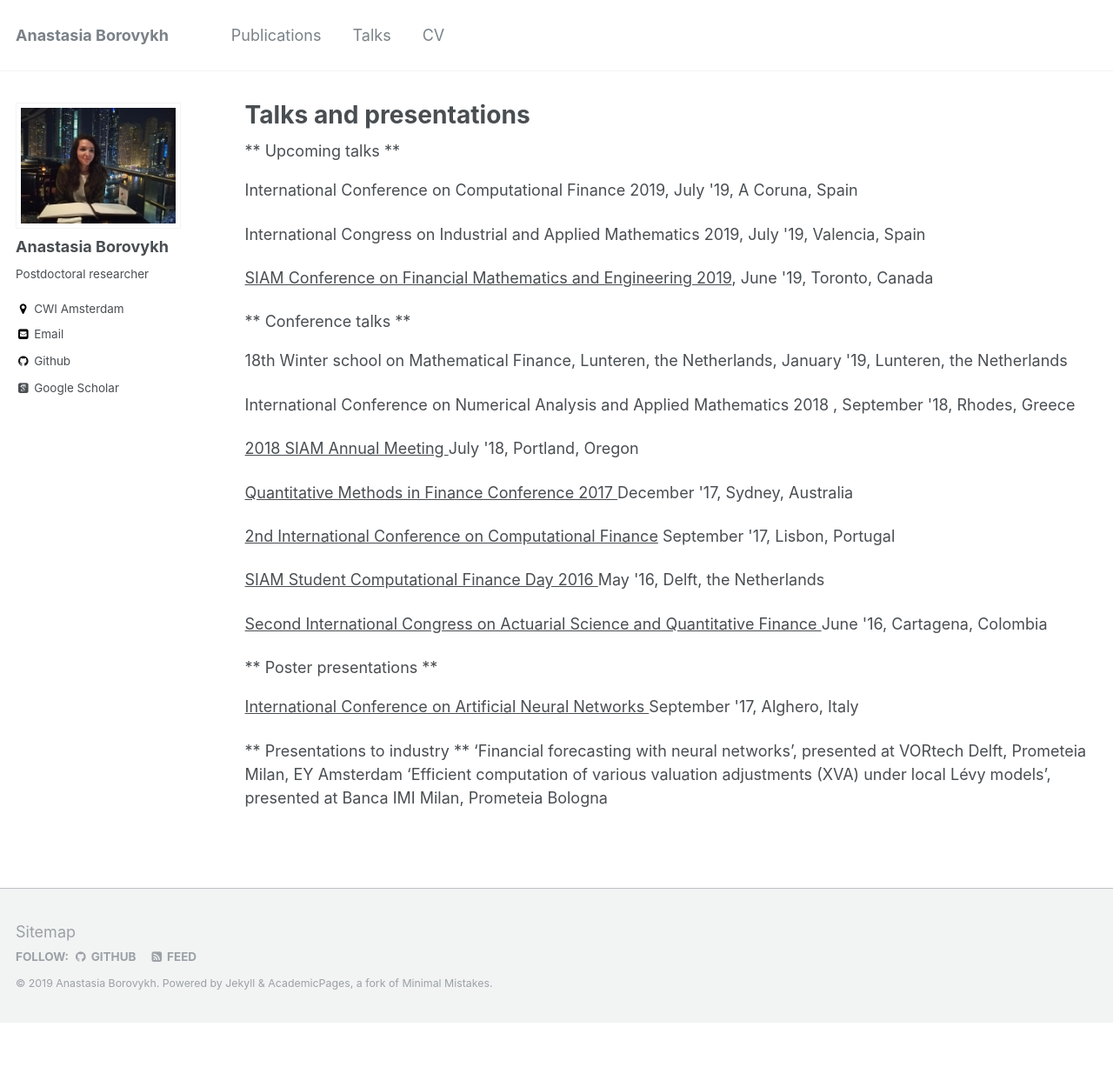
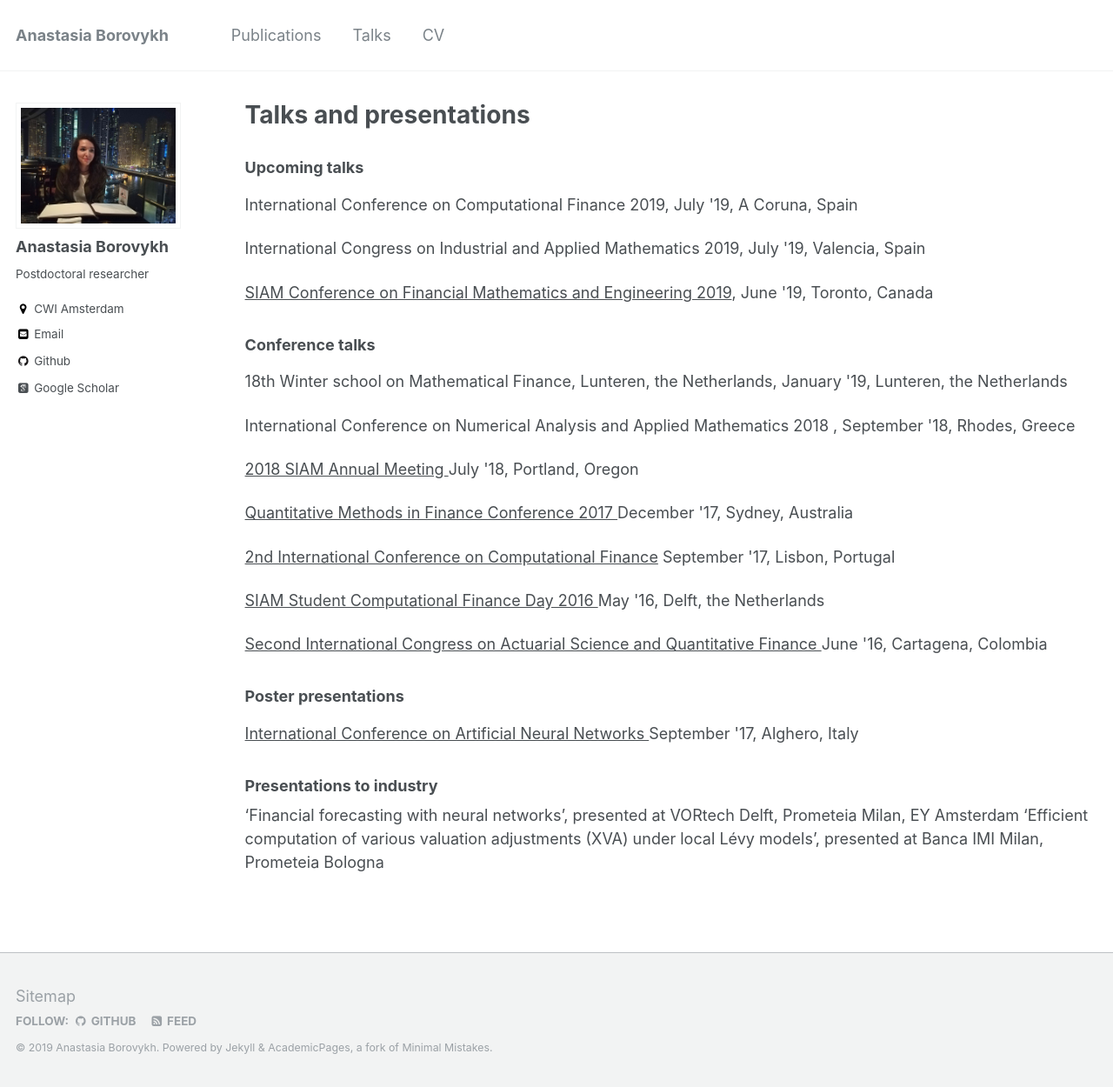
Before and after one commit to aib93/aib93.github.io, a Jekyll site: the page built from _pages/talks.html, in a window 1280 px wide and 1250 px high. Shown: the whole window at 87% size. Built offline with Jekyll 4.4.1, drawn with Linux system fonts in a browser that asks for light colours; some web fonts are replaced.

Commit message:
Initial commit

```diff
--- a/_pages/publications.html
+++ b/_pages/publications.html
@@ -4,15 +4,15 @@ title: "Publications"
 permalink: /publications/
 author_profile: true
 ---
-** 2019 **
+<h3> 2019 </h3>
 <p><a href="https://arxiv.org/pdf/1904.10523.pdf" style="text-decoration:underline;"> A neural network-based framework for financial model calibration</a> S. Liu, A. Borovykh, L. A. Grzelak, C.W. Oosterlee, <i>2019 </i></p>
 <p><a href="https://arxiv.org/pdf/1902.05312.pdf" style="text-decoration:underline;"> Generalisation in fully-connected neural networks for time series forecasting</a> A. Borovykh, S. Bohte, C.W. Oosterlee, <i>2019 </i></p>
-** 2018 **
+<h3> 2018 </h3>
 <p><a href="https://abrvkh.github.io/files/GP_CNN.pdf", style="text-decoration:underline;"> A Gausian Process perspective on Convolutional Neural Networks</a> A. Borovykh, <i>2018</i></p>
 <p><a href="https://arxiv.org/pdf/1710.00231.pdf" style="text-decoration:underline;"> Systemic risk in a mean-field model of interbank lending with self-exciting shocks</a> A. Borovykh, A. Pascucci, S. La Rovere, <i>IISE Transactions 50(9), pp. 806-819, 2018</i></p>
 <p><a href="https://arxiv.org/pdf/1703.04691.pdf" style="text-decoration:underline;"> Conditional time series forecasting with convolutional neural networks</a> A. Borovykh, S. Bohte, C.W. Oosterlee, <i>Journal of Computational Finance, 2018 </i></p>
 <p><a href="https://papers.ssrn.com/sol3/papers.cfm?abstract_id=2853613" style="text-decoration:underline;"> Efficient Computation of Various Valuation Adjustments Under Local Lévy Models</a> A. Borovykh, A. Pascucci, C.W. Oosterlee, <i>SIAM Journal on Financial Mathematics 9 (1), 251-273, 2018</i></p>
-** 2017 **
+<h3> 2017 </h3>
 <p><a href="https://arxiv.org/pdf/1604.08735.pdf" style="text-decoration:underline;"> Pricing Bermudan options under local Lévy models with default</a> A. Borovykh, A. Pascucci, C.W. Oosterlee <i>Journal of Mathematical Analysis and Applications 459 (2), 929-953, 2017</i></p>
 
 {% for post in site.talks reversed %}
--- a/_pages/talks.html
+++ b/_pages/talks.html
@@ -4,11 +4,11 @@ title: "Talks and presentations"
 permalink: /talks/
 author_profile: true
 ---
-** Upcoming talks **
+<h3> Upcoming talks </h3>
 <p><a> International Conference on Computational Finance 2019</a>, July '19, A Coruna, Spain </p>
 <p><a> International Congress on Industrial and Applied Mathematics 2019</a>, July '19, Valencia, Spain </p>
 <p><a href = "https://www.siam.org/Conferences/CM/Conference/fm19" style="text-decoration:underline;"> SIAM Conference on Financial Mathematics and Engineering 2019</a>, June '19, Toronto, Canada </p>
-** Conference talks **
+<h3> Conference talks </h3>
 <p><a> 18th Winter school on Mathematical Finance, Lunteren, the Netherlands, </a> January '19, Lunteren, the Netherlands</p>
 <p><a> International Conference on Numerical Analysis and Applied Mathematics 2018 </a>, September '18, Rhodes, Greece</p>
 <p><a href="http://www.siam.org/meetings/an18/" style="text-decoration:underline;"> 2018 SIAM Annual Meeting </a> July '18, Portland, Oregon</p>
@@ -17,10 +17,10 @@ author_profile: true
 <p><a href="https://sscdelft.github.io/activities/" style="text-decoration:underline;"> SIAM Student Computational Finance Day 2016 </a> May '16, Delft, the Netherlands</p>
 <p><a href="http://icasqf.org" style="text-decoration:underline;"> Second International Congress on Actuarial Science and Quantitative Finance </a>  June '16, Cartagena, Colombia</p>
 
-** Poster presentations **
+<h3> Poster presentations </h3>
 <p><a href="https://e-nns.org/icann2017/" style="text-decoration:underline;"> International Conference on Artificial Neural Networks </a> September '17, Alghero, Italy</p>
 
-** Presentations to industry **
+<h3> Presentations to industry </h3>
 ‘Financial forecasting with neural networks’, presented at VORtech Delft, Prometeia Milan, EY Amsterdam
 ‘Efficient computation of various valuation adjustments (XVA) under local Lévy models’, presented at Banca IMI Milan, Prometeia Bologna
 
```
Also changed, not shown: _pages/about.md (+5 -6 lines).
